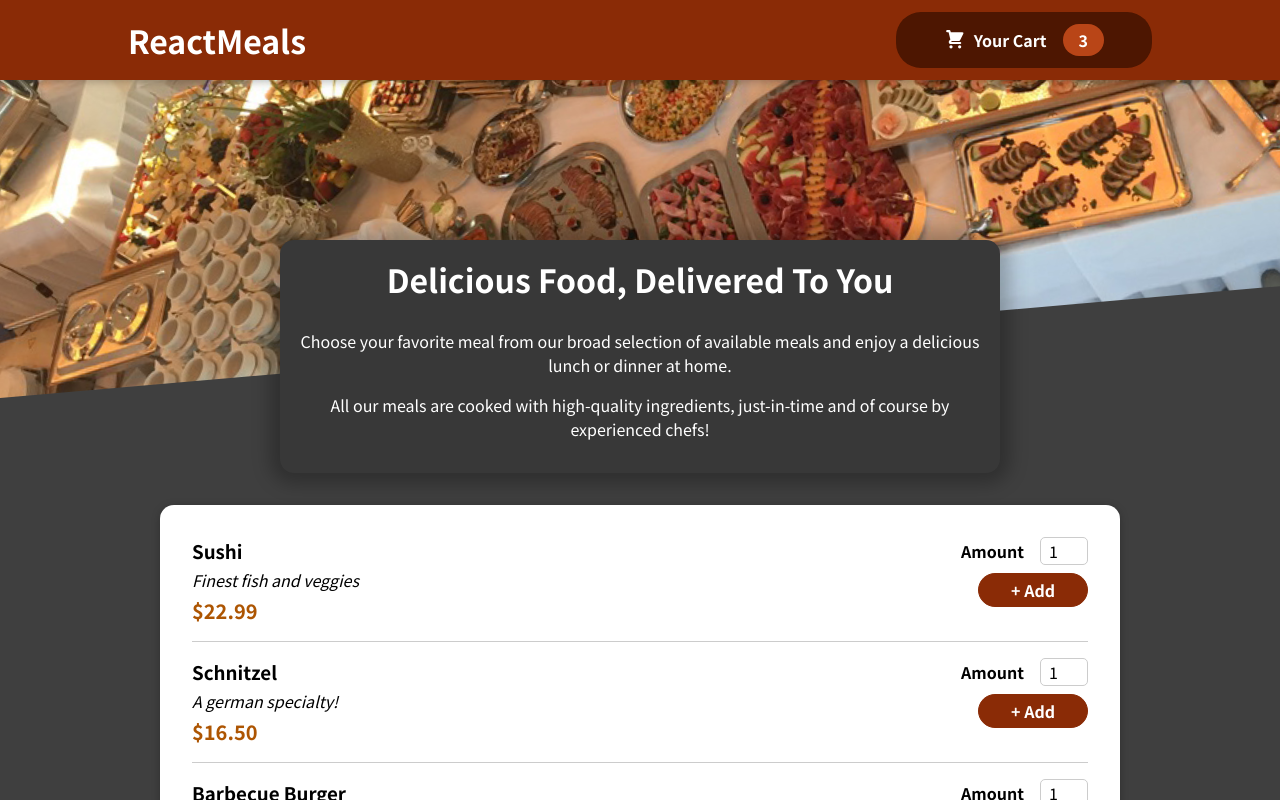
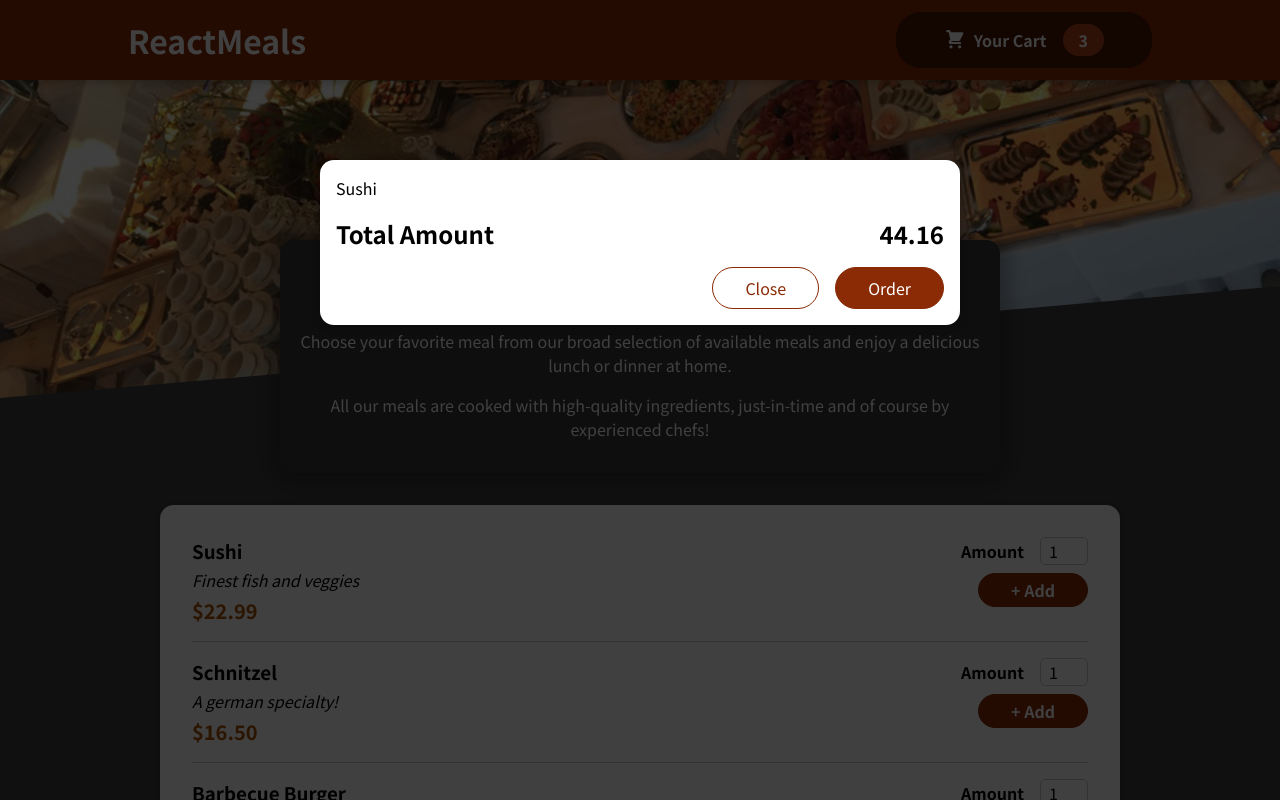
Before and after one commit to Abstract-ak/Food-Order-APP--SelfMade-main, a React (Create React App) app in the folder Food-Order-APP--SelfMade-main/: page / in a window 1280 px wide. Shown: the top 800 px of the page. Built offline with nearby package versions, Linux system fonts and the light colour scheme.

Commit message:
Portal Element cart

```diff
--- a/Food-Order-APP--SelfMade-main/public/index.html
+++ b/Food-Order-APP--SelfMade-main/public/index.html
@@ -28,6 +28,7 @@
   </head>
   <body>
     <noscript>You need to enable JavaScript to run this app.</noscript>
+    <div id="overlays"></div>
     <div id="root"></div>
     <!--
       This HTML file is a template.
--- a/Food-Order-APP--SelfMade-main/src/App.js
+++ b/Food-Order-APP--SelfMade-main/src/App.js
@@ -1,10 +1,12 @@
 import { Fragment } from "react";
 import Header from "./components/Layout/Header";
 import Meals from "./components/Meals/Meals";
+import Cart from "./components/Cart/Cart";
 
 function App() {
   return (
     <Fragment>
+      <Cart />
       <Header />
       <main>
         <Meals />
--- a/Food-Order-APP--SelfMade-main/src/components/Cart/Cart.jsx
+++ b/Food-Order-APP--SelfMade-main/src/components/Cart/Cart.jsx
@@ -1,6 +1,7 @@
+import Modal from '../UI/Modal';
 import classes from './Cart.module.css';
 
-const Cart = props => {
+const Cart = () => {
     const cartItems = (
         <ul className= {classes['cart-items']}>
             {[{ id: 'c1', name: 'Sushi', amount: 2, price: 12.99 }].map(item =>
@@ -9,17 +10,17 @@
         </ul>
     );
     return (
-        <div>
+        <Modal>
             {cartItems}
             <div className={classes.total}>
                 <span>Total Amount</span>
                 <span>44.16</span>
             </div>
-            <div>
+            <div className={classes.actions}>
                 <button className={classes['button--alt']}>Close</button>
                 <button className={classes.button}>Order</button>
             </div>
-        </div>
+        </Modal>
 
     )
 };
--- /dev/null
+++ b/Food-Order-APP--SelfMade-main/src/components/UI/Modal.jsx
@@ -0,0 +1,32 @@
+// import Fragment from 'react';
+import { Fragment } from 'react';
+import classes from './Modal.module.css';
+// import { ReactDOM } from 'react-dom';
+import ReactDOM from "react-dom";
+
+const Backdrop = () => {
+    console.log("hello")
+    return <div className={classes.backdrop}></div>;
+  };
+
+  const ModalOverlay = (props) => {
+    return (
+      <div className={classes.modal}>
+        <div className={classes.content}>{props.children}</div>
+      </div>
+    );
+  };
+
+const portalElement = document.getElementById("overlays")
+console.log("Portal", portalElement);
+
+const Modal = (props) => {
+    return(
+    <Fragment>
+        { ReactDOM.createPortal(<Backdrop/>, portalElement)}
+        { ReactDOM.createPortal(<ModalOverlay>{ props.children }</ModalOverlay>, portalElement)}
+    </Fragment>
+    )
+};
+
+export default Modal;
--- /dev/null
+++ b/Food-Order-APP--SelfMade-main/src/components/UI/Modal.module.css
@@ -0,0 +1,40 @@
+.backdrop {
+    position: fixed;
+    top: 0;
+    left: 0;
+    width: 100%;
+    height: 100vh;
+    z-index: 20;
+    background-color: rgba(0, 0, 0, 0.75);
+  }
+
+  .modal {
+    position: fixed;
+    top: 20vh;
+    left: 5%;
+    width: 90%;
+    background-color: white;
+    padding: 1rem;
+    border-radius: 14px;
+    box-shadow: 0 2px 8px rgba(0, 0, 0, 0.25);
+    z-index: 30;
+    animation: slide-down 300ms ease-out forwards;
+  }
+
+  @media (min-width: 768px) {
+    .modal {
+      width: 40rem;
+      left: calc(50% - 20rem);
+    }
+  }
+
+  @keyframes slide-down {
+    from {
+      opacity: 0;
+      transform: translateY(-3rem);
+    }
+    to {
+      opacity: 1;
+      transform: translateY(0);
+    }
+  }
```
